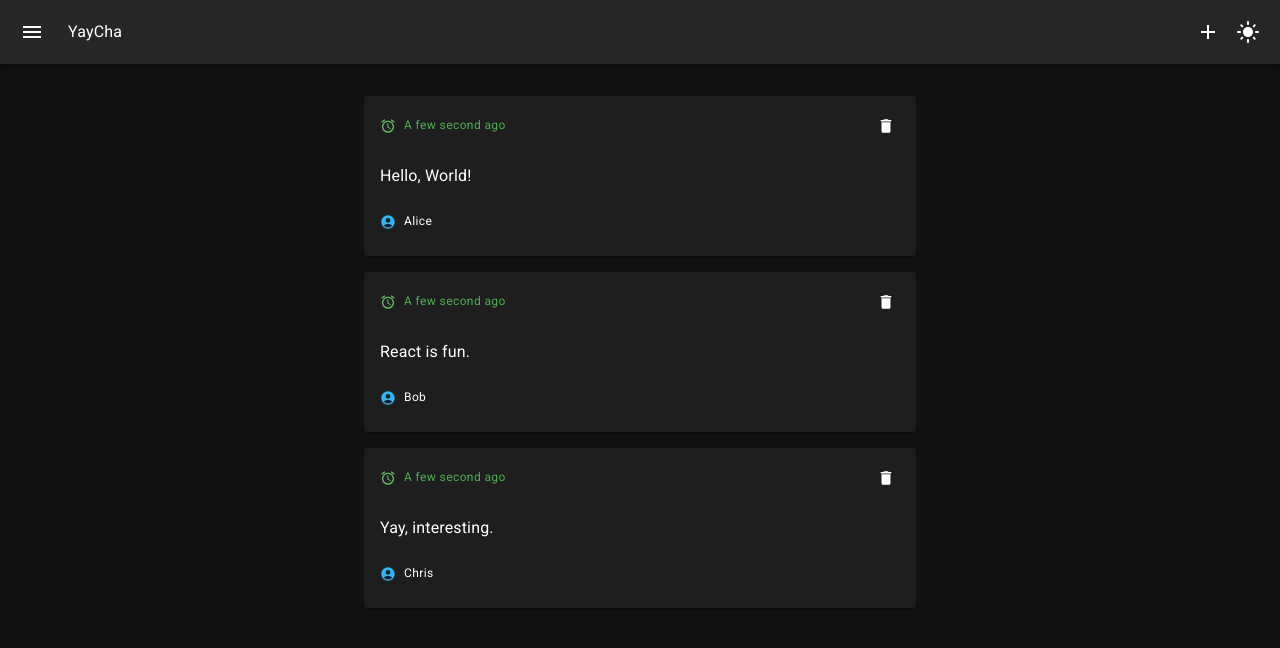
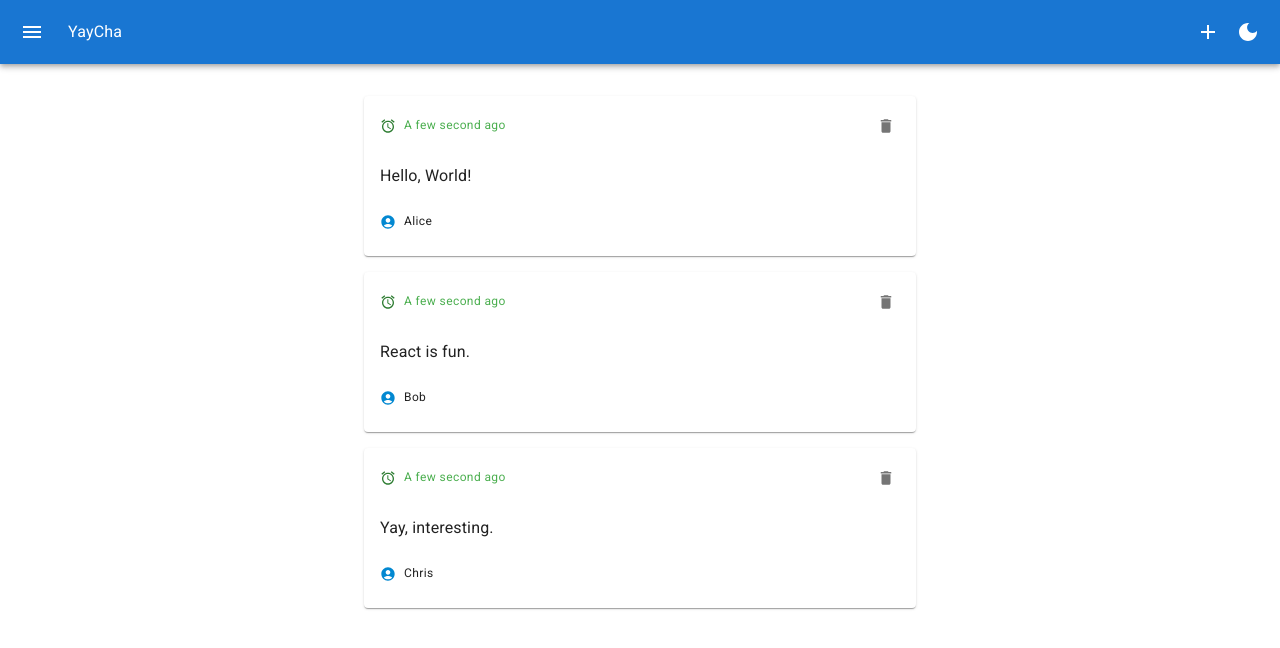
Before and after one commit to ThuraMinThein/rsd_frontend, a React (Vite) app: page / in a window 1280 px wide. Both pictures are taken after a click on the button 1248 px from the left and 32 px from the top of the page. Shown: the top 648 px of the page. Built offline with nearby package versions, Linux system fonts and the light colour scheme.

Commit message:
theme function activate

```diff
--- a/src/ThemedApp.jsx
+++ b/src/ThemedApp.jsx
@@ -1,17 +1,12 @@
-import { createContext, useContext, useState } from "react";
+import { createContext, useContext, useMemo, useState } from "react";
 import App from "./App.jsx";
 import {
     CssBaseline,
     ThemeProvider,
     createTheme,
 } from "@mui/material";
+import { deepPurple, grey } from "@mui/material/colors";
 
-
-const theme = createTheme({
-    palette: {
-        mode: 'dark',
-    }
-})
 
 const AppContext = createContext();
 
@@ -21,10 +16,23 @@ export function useApp() {
 
 export default function ThemedApp() {
     const [showForm, setShowForm] = useState(false);
+    const [mode, setMode] = useState('dark');
+
+
+    const theme = useMemo(() => {
+        return createTheme({
+            palette: { mode },
+            primary: deepPurple,
+            banner: mode === "dark" ? grey[800] : grey[200],
+            text: {
+                fade: grey[500],
+            },
+        })
+    }, [mode]);
 
     return (
         <ThemeProvider theme={theme}>
-            <AppContext.Provider value={{ showForm, setShowForm }}>
+            <AppContext.Provider value={{ showForm, setShowForm, mode, setMode }}>
                 <App />
                 <CssBaseline />
             </AppContext.Provider>
--- a/src/components/Header.jsx
+++ b/src/components/Header.jsx
@@ -4,10 +4,11 @@ import {
     Menu as MenuIcon,
     Add as AddIcon,
     LightMode as LightModeIcon,
+    DarkMode as DarkModeIcon,
 } from "@mui/icons-material";
 
 export default function Header() {
-    const { showFrom, setShowForm } = useApp();
+    const { showFrom, setShowForm, mode, setMode } = useApp();
 
     return (
         <AppBar position="static">
@@ -26,11 +27,21 @@ export default function Header() {
                         onClick={() => setShowForm(!showFrom)}>
                         <AddIcon />
                     </IconButton>
-                    <IconButton
-                        color="inherit"
-                        edge="end">
-                        <LightModeIcon />
-                    </IconButton>
+                    {mode === "dark" ? (
+                        <IconButton
+                            color="inherit"
+                            edge="end"
+                            onClick={() => setMode("light")}>
+                            <LightModeIcon />
+                        </IconButton>
+                    ) : (
+                        <IconButton
+                            color="inherit"
+                            edge="end"
+                            onClick={() => setMode("dark")}>
+                            <DarkModeIcon />
+                        </IconButton>
+                    )}
                 </Box>
 
             </Toolbar>
```
